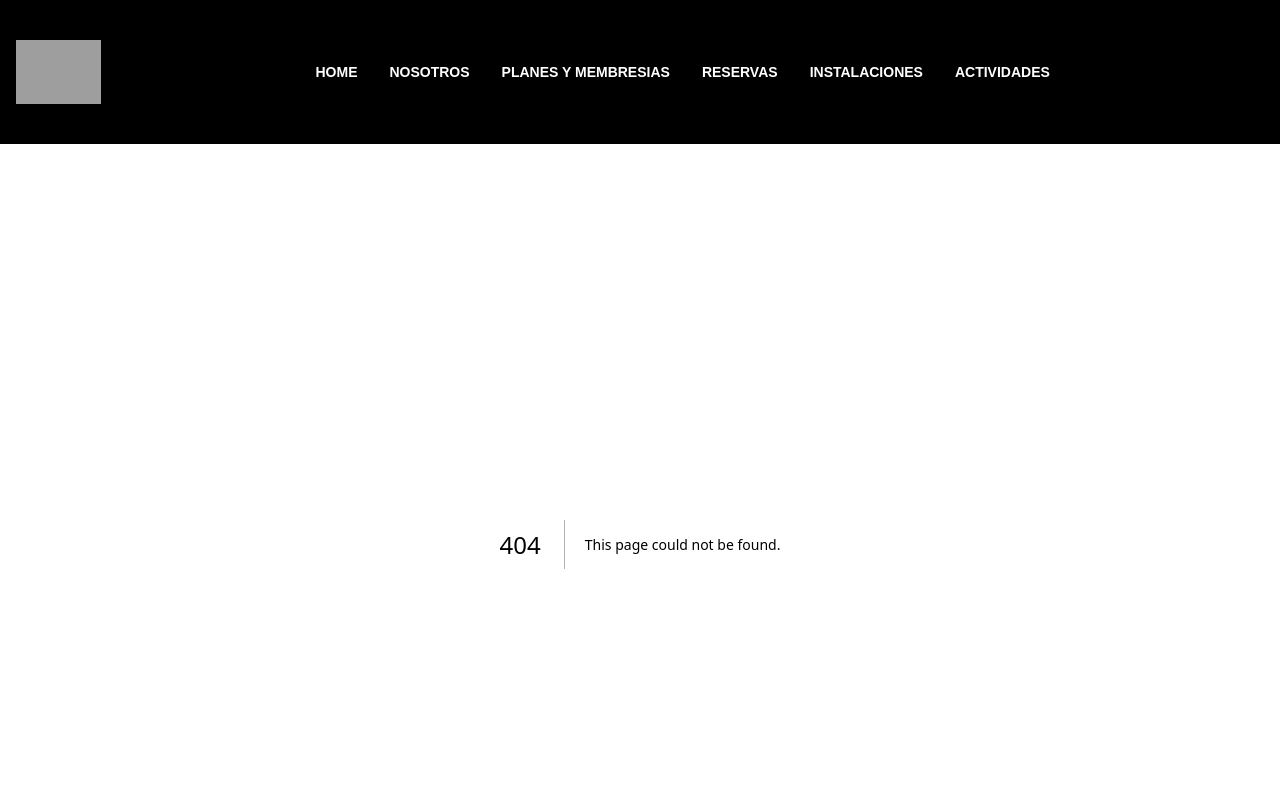
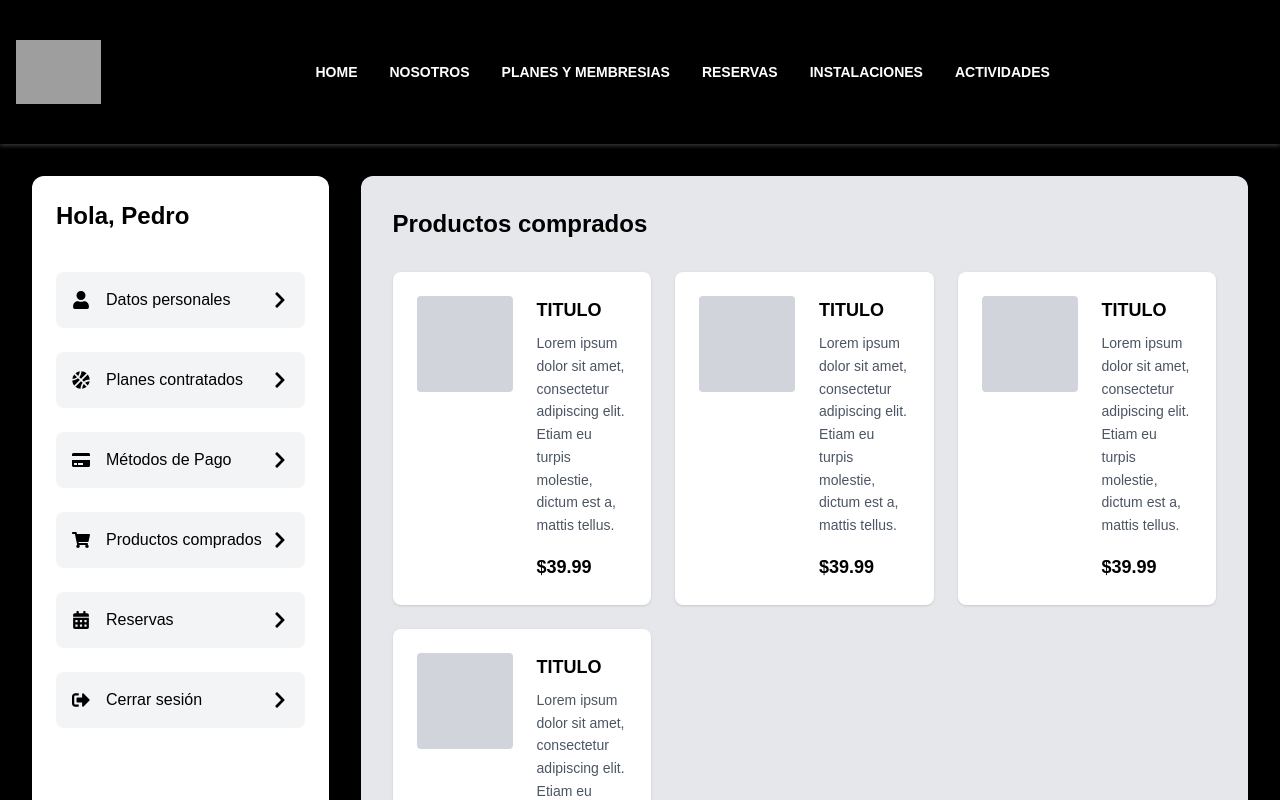
Before and after one commit to Ignacia22/ClubActiveCenter, a Next.js app in the folder front/club-deportivo/: page /userDashboard in a window 1280 px wide. Before the commit this address had no page. Shown: the top 800 px of the page. Built offline with nearby package versions, Linux system fonts and the light colour scheme; grey boxes are pictures that could not be loaded.

Commit message:
se realiazo el dashboard de usuario

```diff
--- /dev/null
+++ b/front/club-deportivo/src/app/userDashboard/page.tsx
@@ -0,0 +1,12 @@
+import UserDashboard from "@/components/UserDashboard/UserDashboard";
+import React from "react";
+
+const page = () => {
+  return (
+    <>
+      <UserDashboard />
+    </>
+  );
+};
+
+export default page;
--- a/front/club-deportivo/src/components/Membresias/Membresias.tsx
+++ b/front/club-deportivo/src/components/Membresias/Membresias.tsx
@@ -2,15 +2,11 @@ import Image from "next/image";
 
 import React from "react";
 
-
 const MembershipPlans = () => {
   return (
     <div className="bg-black text-white min-h-screen py-12 px-6">
-      {/* Contenedor principal */}
       <div className="max-w-7xl mx-auto">
-        {/* Título e Imagen */}
         <div className="grid grid-cols-1 lg:grid-cols-2 items-center gap-12 mb-12">
-          {/* Texto */}
           <div>
             <h1 className="text-6xl font-bold mb-6 leading-tight">
               Planes y Membresías
@@ -20,10 +16,10 @@ const MembershipPlans = () => {
               luctus eros aliquet convallis ultricies. Mauris augue massa.
             </p>
           </div>
-          {/* Imagen */}
+
           <div className="flex justify-center">
             <Image
-              src="/assets/Images/pexels-rick-hadley-1481866149-28380067.jpg"
+              src="https://res.cloudinary.com/dqiehommi/image/upload/v1737837996/pexels-rick-hadley-1481866149-28380067_t30y5a.jpg"
               alt="Entrenador fitness"
               width={450}
               height={450}
@@ -32,9 +28,7 @@ const MembershipPlans = () => {
           </div>
         </div>
 
-        {/* Tarjetas de Membresías */}
         <div className="grid grid-cols-1 md:grid-cols-3 gap-8">
-          {/* Tarjeta Básico */}
           <div className="bg-white text-black rounded-lg shadow-lg p-6 flex flex-col w-80 mx-auto transform transition-transform duration-300 hover:scale-105 hover:opacity-90">
             <h2 className="text-xl font-bold text-center mb-4">BÁSICO</h2>
             <div className="text-center mb-6">
@@ -59,7 +53,6 @@ const MembershipPlans = () => {
             </div>
           </div>
 
-          {/* Tarjeta Estandar */}
           <div className="bg-white text-black rounded-lg shadow-lg p-6 flex flex-col w-80 mx-auto transform transition-transform duration-300 hover:scale-105 hover:opacity-90">
             <h2 className="text-xl font-bold text-center mb-4">ESTANDAR</h2>
             <div className="text-center mb-6">
@@ -84,7 +77,6 @@ const MembershipPlans = () => {
             </div>
           </div>
 
-          {/* Tarjeta Premium */}
           <div className="bg-white text-black rounded-lg shadow-lg p-6 flex flex-col w-80 mx-auto transform transition-transform duration-300 hover:scale-105 hover:opacity-90">
             <h2 className="text-xl font-bold text-center mb-4">PREMIUM</h2>
             <div className="text-center mb-6">
--- a/front/club-deportivo/src/components/Registro/Registro.tsx
+++ b/front/club-deportivo/src/components/Registro/Registro.tsx
@@ -2,7 +2,7 @@ import React from "react";
 
 const Register = () => {
   return (
-    <div className="flex justify-center items-center min-h-screen bg-[url('/assets/Images/pexels-sukh-winder-3740393-5611633.jpg')] bg-cover bg-center">
+    <div className="flex justify-center items-center min-h-screen bg-[url('https://res.cloudinary.com/dqiehommi/image/upload/v1737912176/pexels-sukh-winder-3740393-5611633_y1bx8n.jpg')] bg-cover bg-center">
       <form className="bg-black bg-opacity-80 p-8 rounded-lg shadow-md w-full max-w-lg">
         <h2 className="text-3xl font-bold mb-6 text-white text-center">
           ¡Se parte de nuestra comunidad!
--- /dev/null
+++ b/front/club-deportivo/src/components/UserDashboard/UserDashboard.tsx
@@ -0,0 +1,98 @@
+import React from "react";
+import {
+  FaUser,
+  FaCreditCard,
+  FaShoppingCart,
+  FaCalendarAlt,
+  FaSignOutAlt,
+  FaChevronRight,
+  FaBasketballBall,
+} from "react-icons/fa";
+
+const Dashboard = () => {
+  return (
+    <div className="min-h-screen bg-black text-white flex justify-center items-start">
+      <div className="max-w-7xl w-full flex gap-8 p-8 flex-col lg:flex-row">
+        {/* Sidebar Menu */}
+        <aside className="w-full lg:w-1/4 bg-white text-black rounded-xl p-6 shadow-md mb-8 lg:mb-0">
+          <h2 className="text-2xl font-bold mb-10">Hola, Pedro</h2>
+          <ul className="space-y-6">
+            <li className="flex items-center justify-between p-4 bg-gray-100 rounded-lg cursor-pointer hover:bg-gray-200">
+              <div className="flex items-center gap-4">
+                <FaUser className="text-lg" />
+                <span className="font-medium">Datos personales</span>
+              </div>
+              <FaChevronRight className="text-lg" />
+            </li>
+            <li className="flex items-center justify-between p-4 bg-gray-100 rounded-lg cursor-pointer hover:bg-gray-200">
+              <div className="flex items-center gap-4">
+                <FaBasketballBall className="text-lg" /> {/* Ícono de pelota */}
+                <span className="font-medium">Planes contratados</span>
+              </div>
+              <FaChevronRight className="text-lg" />
+            </li>
+            <li className="flex items-center justify-between p-4 bg-gray-100 rounded-lg cursor-pointer hover:bg-gray-200">
+              <div className="flex items-center gap-4">
+                <FaCreditCard className="text-lg" />
+                <span className="font-medium">Métodos de Pago</span>
+              </div>
+              <FaChevronRight className="text-lg" />
+            </li>
+            <li className="flex items-center justify-between p-4 bg-gray-100 rounded-lg cursor-pointer hover:bg-gray-200">
+              <div className="flex items-center gap-4">
+                <FaShoppingCart className="text-lg" />
+                <span className="font-medium">Productos comprados</span>
+              </div>
+              <FaChevronRight className="text-lg" />
+            </li>
+            <li className="flex items-center justify-between p-4 bg-gray-100 rounded-lg cursor-pointer hover:bg-gray-200">
+              <div className="flex items-center gap-4">
+                <FaCalendarAlt className="text-lg" />
+                <span className="font-medium">Reservas</span>
+              </div>
+              <FaChevronRight className="text-lg" />
+            </li>
+            <li className="flex items-center justify-between p-4 bg-gray-100 rounded-lg cursor-pointer hover:bg-gray-200">
+              <div className="flex items-center gap-4">
+                <FaSignOutAlt className="text-lg" />
+                <span className="font-medium">Cerrar sesión</span>
+              </div>
+              <FaChevronRight className="text-lg" />
+            </li>
+          </ul>
+        </aside>
+
+        <main className="w-full lg:w-3/4 bg-gray-200 text-black rounded-xl p-8 shadow-md">
+          <h2 className="text-2xl font-bold mb-8">Productos comprados</h2>
+          <div className="grid grid-cols-1 sm:grid-cols-2 lg:grid-cols-3 gap-6">
+            {Array(4)
+              .fill(0)
+              .map((_, index) => (
+                <div
+                  key={index}
+                  className="flex items-start gap-6 bg-white p-6 rounded-lg shadow"
+                >
+                  <div className="w-24 h-24 bg-gray-300 rounded"></div>
+                  <div className="flex-1">
+                    <h3 className="font-bold text-lg mb-2">TITULO</h3>
+                    <p className="text-sm text-gray-600 leading-relaxed">
+                      Lorem ipsum dolor sit amet, consectetur adipiscing elit.
+                      Etiam eu turpis molestie, dictum est a, mattis tellus.
+                    </p>
+                    <p className="mt-4 font-bold text-lg">$39.99</p>
+                  </div>
+                </div>
+              ))}
+          </div>
+          <div className="mt-8 text-center">
+            <button className="bg-black text-white rounded-lg px-8 py-3 hover:bg-gray-800">
+              Ver más
+            </button>
+          </div>
+        </main>
+      </div>
+    </div>
+  );
+};
+
+export default Dashboard;
```
Also changed, not shown: front/club-deportivo/src/components/Reservas/Reservas.tsx (+1 -7 lines).
